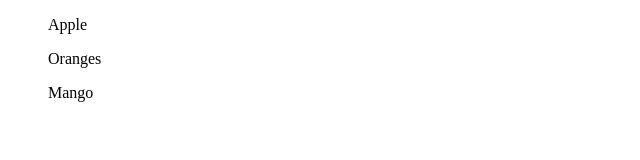
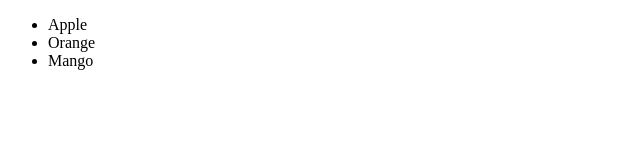
Before and after one commit to zawarali0302-commits/Day3, a plain HTML site: page index.html in a window 1280 px wide. Shown: the whole page, without its empty margins (0-640 px from the left). Drawn offline with Linux system fonts and the light colour scheme.

Commit message:
Update index.html

```diff
--- a/index.html
+++ b/index.html
@@ -6,8 +6,10 @@
     <title>Document</title>
 </head>
 <body>
-    <ul>Apple</ul>
-    <ul>Oranges</ul>
-    <ul>Mango</ul>
+    <ul>
+        <li>Apple</li>
+        <li>Orange</li>
+        <li>Mango</li>
+    </ul>
 </body>
 </html>
```
